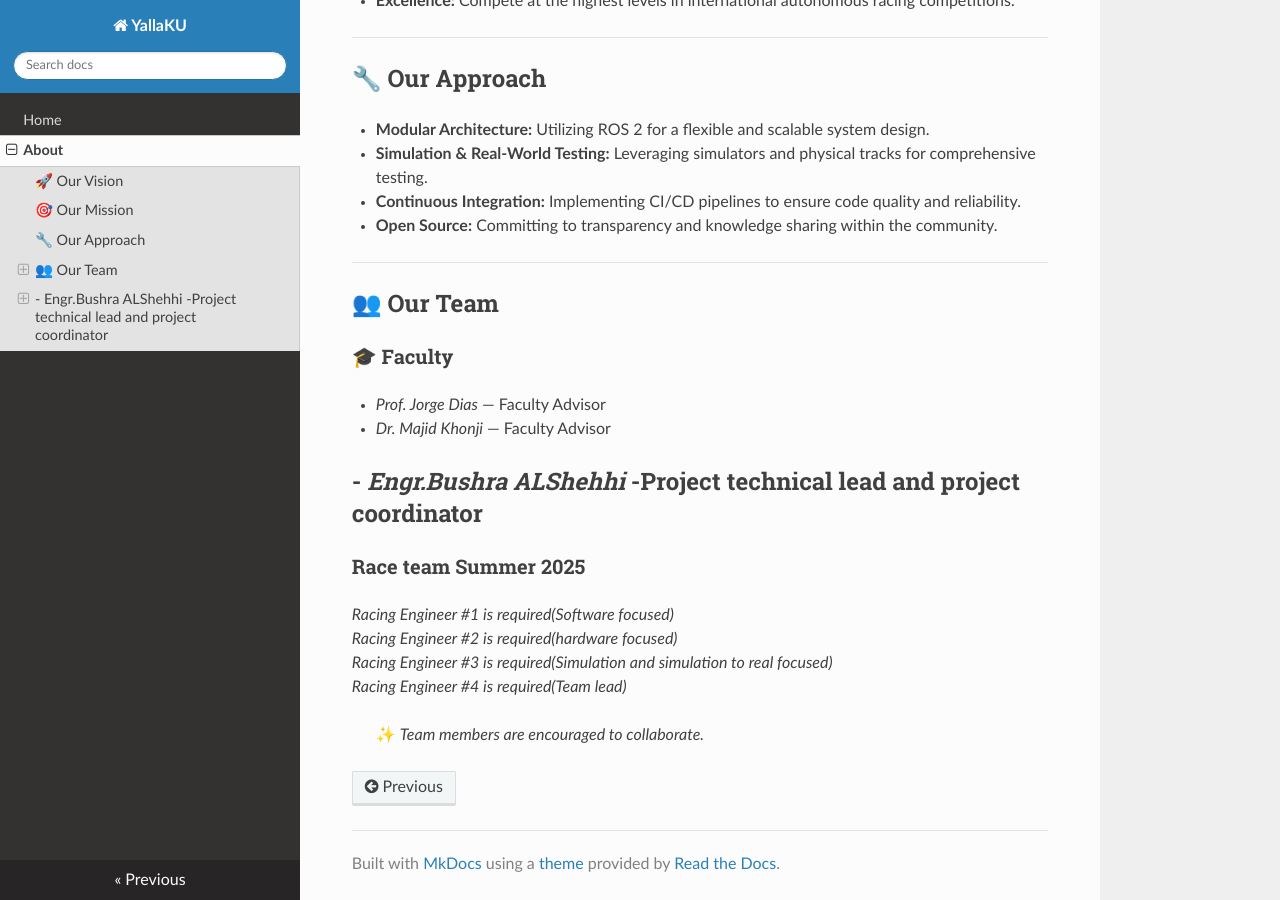
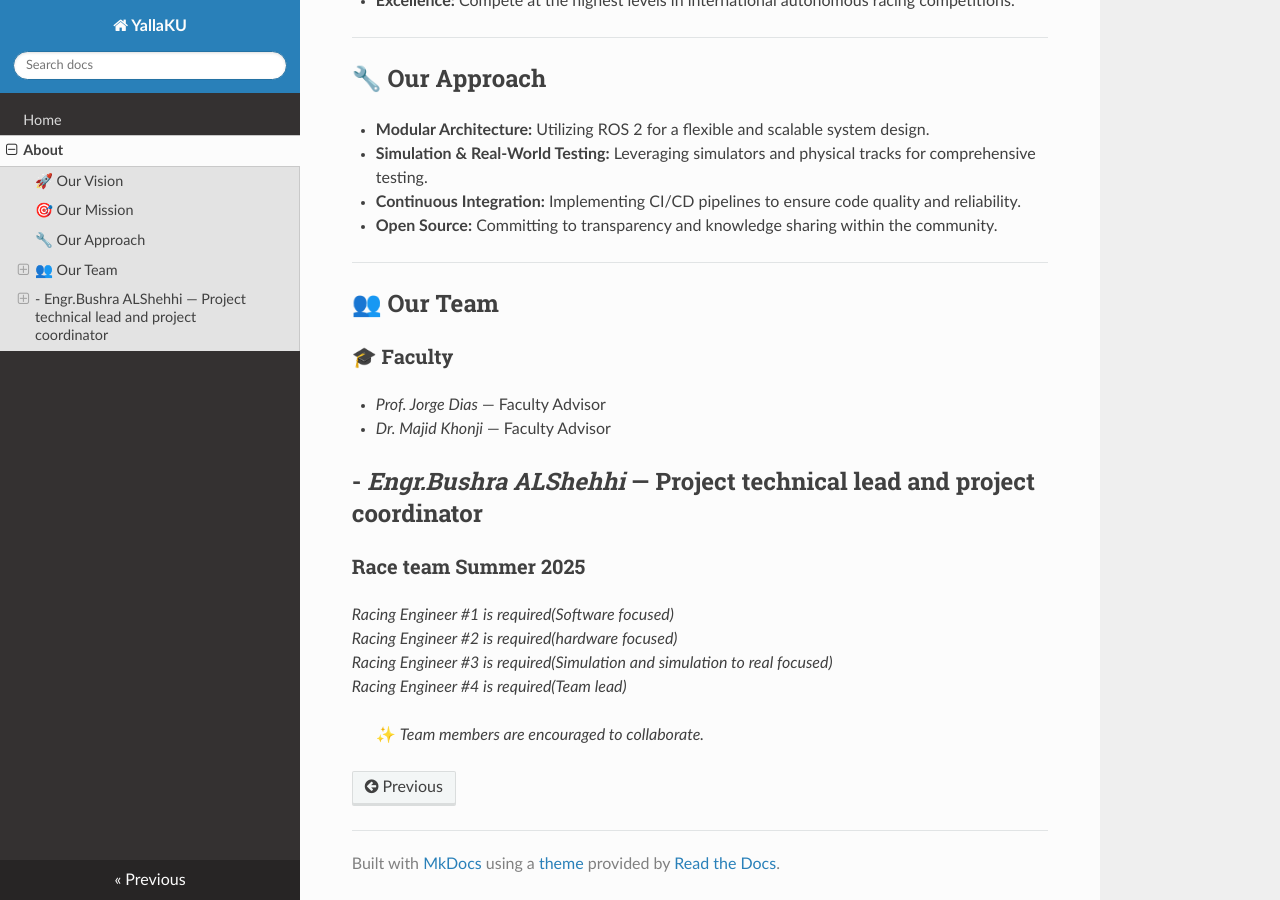
Before and after one commit to EngBushraA/YallaKU, an MkDocs documentation site: the page built from docs/about.md, in a window 1280 px wide and 900 px high, scrolled down 730 px. Built offline with MkDocs 1.6.1, drawn with Linux system fonts in a browser that asks for light colours; nearby versions of some CDN libraries.

Commit message:
changes in the team names2

```diff
--- a/docs/about.md
+++ b/docs/about.md
@@ -36,7 +36,7 @@
 
 - *Dr. Majid Khonji* — Faculty Advisor
 
-- *Engr.Bushra ALShehhi* -Project technical lead and project coordinator
+- *Engr.Bushra ALShehhi* — Project technical lead and project coordinator
 ---
 
 ### Race team Summer 2025
```
Also changed, not shown: site/index.html.
